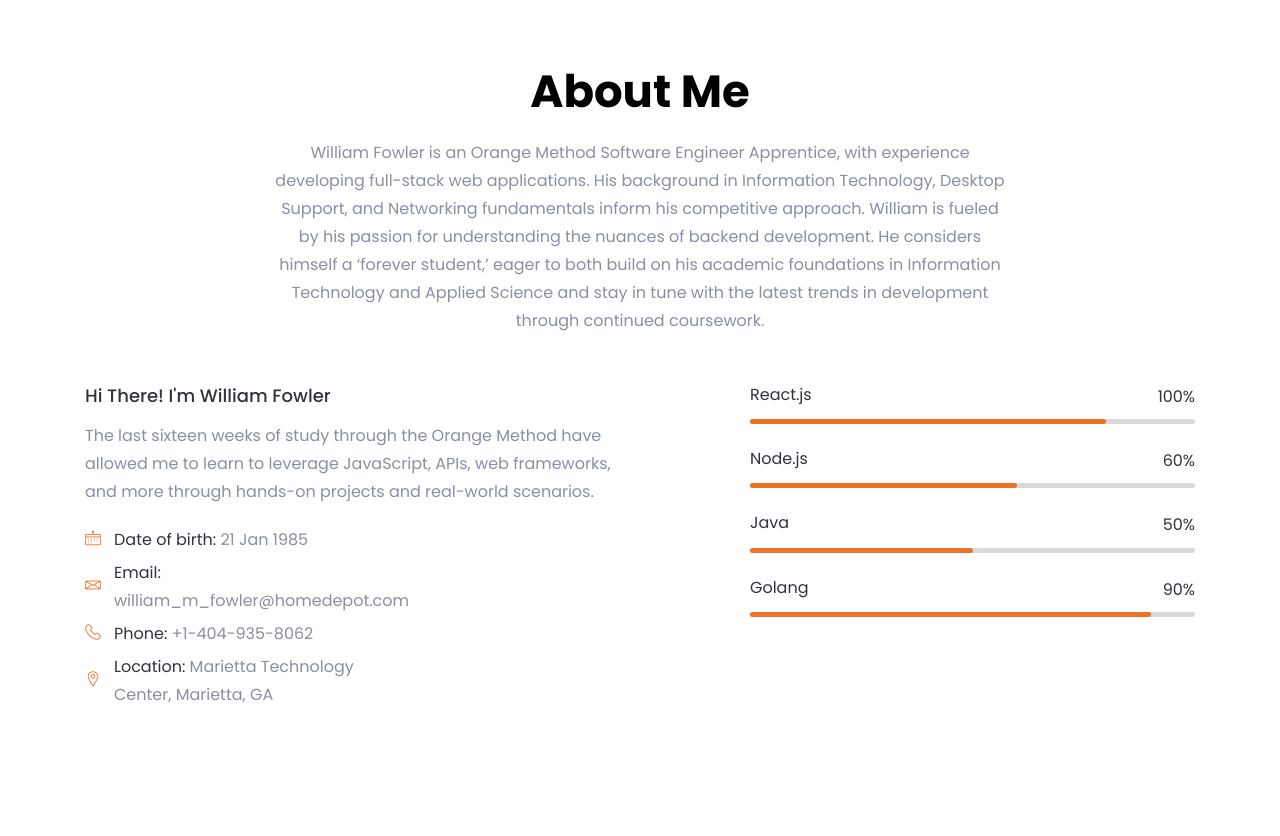
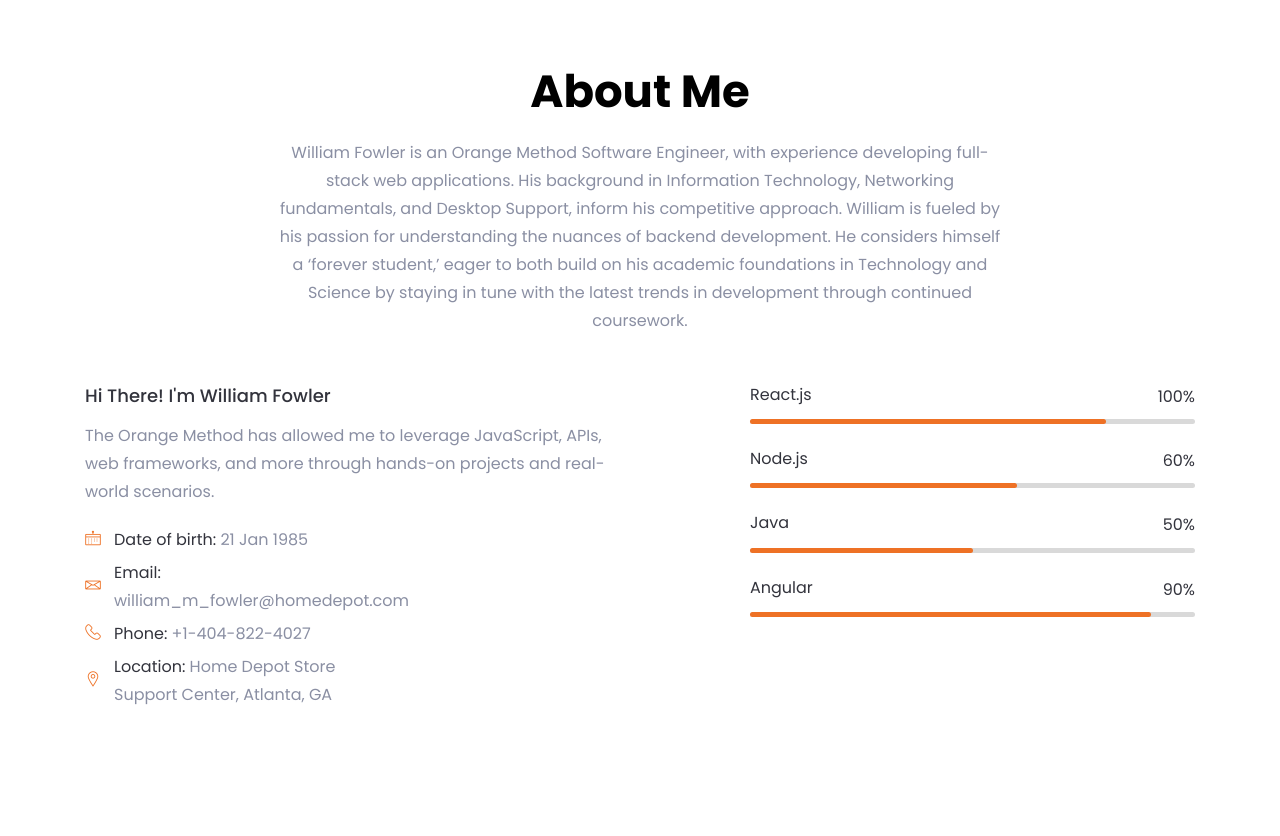
Before and after one commit to williamfowlerthd/om-showcase, a plain HTML site: page index.html in a window 1280 px wide. Shown: the part 880-1716 px from the top of the page. Drawn offline with Linux system fonts and the light colour scheme; files whose address does not match are found by name.

Commit message:
Update index.html

```diff
--- a/index.html
+++ b/index.html
@@ -125,7 +125,7 @@
                         <div class="header-content-right">
                             <h4 class="sub-title">Hello, I’m</h4>
                             <h1 class="title">William Fowler</h1>
-                            <p>Orange Method Software Engineer Apprentice</p>
+                            <p>Software Engineer</p>
                             <a class="main-btn" href="https://dctrackerclient.apps-np.homedepot.com/">View my Work</a>
                         </div> <!-- header content right -->
                     </div>
@@ -165,18 +165,15 @@
                 <div class="col-lg-8">
                     <div class="section-title text-center">
                         <h2 class="title">About Me</h2>
-                        <p>William Fowler is an Orange Method Software Engineer Apprentice, with experience
+                        <p>William Fowler is an Orange Method Software Engineer, with experience
                             developing full-stack web
                             applications.
-                            His background in Information Technology, Desktop Support, and Networking fundamentals
+                            His background in Information Technology, Networking fundamentals, and Desktop Support,
                             inform his competitive
                             approach. William is
                             fueled by his passion for understanding the nuances of backend development.
                             He considers himself a ‘forever student,’ eager to both build on his academic foundations in
-                            Information
-                            Technology
-                            and
-                            Applied Science and stay in tune with the latest trends in development through continued
+                            Technology and Science by staying in tune with the latest trends in development through continued
                             coursework.</p>
                     </div> <!-- section title -->
                 </div>
@@ -185,8 +182,7 @@
                 <div class="col-lg-6">
                     <div class="about-content mt-50">
                         <h5 class="about-title">Hi There! I'm William Fowler</h5>
-                        <p>The last sixteen weeks of study through the Orange Method have allowed me to learn to
-                            leverage JavaScript, APIs, web frameworks,
+                        <p>The Orange Method has allowed me to leverage JavaScript, APIs, web frameworks,
                             and more through hands-on projects and real-world scenarios.</p>
                         <ul class="clearfix">
                             <li>
@@ -215,7 +211,7 @@
                                         <i class="lni-phone-handset"></i>
                                     </div>
                                     <div class="info-text">
-                                        <p><span>Phone:</span> +1-404-935-8062</p>
+                                        <p><span>Phone:</span> +1-404-822-4027</p>
                                     </div>
                                 </div> <!-- single info -->
                             </li>
@@ -225,7 +221,7 @@
                                         <i class="lni-map-marker"></i>
                                     </div>
                                     <div class="info-text">
-                                        <p><span>Location:</span> Marietta Technology Center, Marietta, GA</p>
+                                        <p><span>Location:</span> Home Depot Store Support Center, Atlanta, GA</p>
                                     </div>
                                 </div> <!-- single info -->
                             </li>
@@ -284,7 +280,7 @@
                         </div> <!-- skill item -->
                         <div class="skill-item mt-25">
                             <div class="skill-header">
-                                <h6 class="skill-title">Golang</h6>
+                                <h6 class="skill-title">Angular</h6>
                                 <div class="skill-percentage">
                                     <div class="count-box counted">
                                         <span class="counter">90</span>
```
